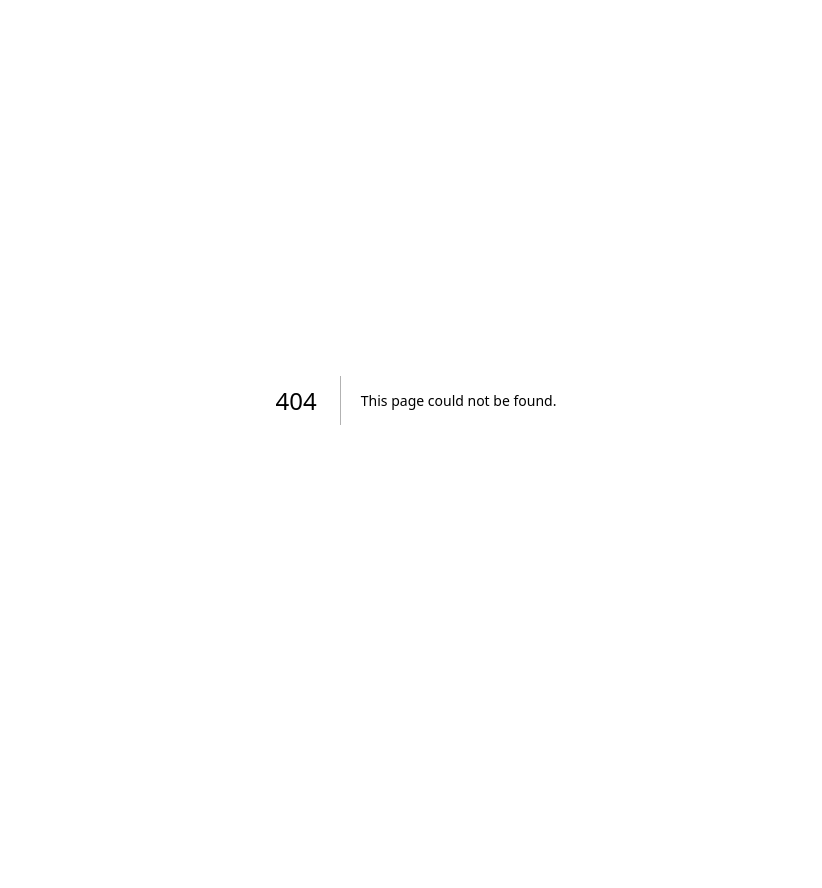
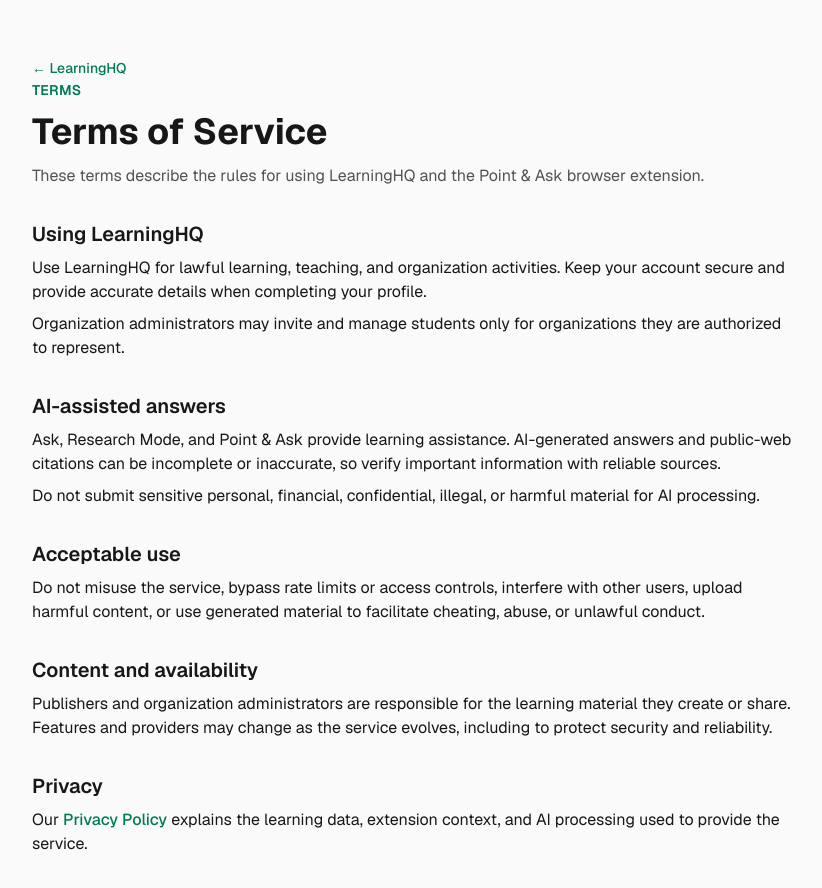
Before and after one commit to Arrnnnaav/StudyOS-Hackathon, a Next.js app: page /terms in a window 1280 px wide. Before the commit this address had no page. Shown: the top 888 px of the page, without its empty margins (224-1046 px from the left). Before the commit the page ends 800 px from the top, so only its background shows below. Built offline with nearby package versions, Linux system fonts and the light colour scheme.

Commit message:
fix: add public terms page

```diff
--- /dev/null
+++ b/src/app/terms/page.tsx
@@ -0,0 +1,48 @@
+import Link from 'next/link'
+
+export const metadata = {
+  title: 'Terms of Service',
+  description: 'The terms for using LearningHQ and Point & Ask.',
+}
+
+export default function TermsPage() {
+  return (
+    <main className="min-h-screen bg-neutral-50 px-6 py-14 text-neutral-900 dark:bg-neutral-950 dark:text-neutral-50">
+      <article className="mx-auto max-w-3xl space-y-8">
+        <Link href="/" className="text-sm font-medium text-emerald-700 hover:underline dark:text-emerald-400">← LearningHQ</Link>
+        <header className="space-y-3">
+          <p className="text-sm font-semibold uppercase tracking-wide text-emerald-700 dark:text-emerald-400">Terms</p>
+          <h1 className="text-4xl font-bold">Terms of Service</h1>
+          <p className="text-neutral-600 dark:text-neutral-300">These terms describe the rules for using LearningHQ and the Point &amp; Ask browser extension.</p>
+        </header>
+
+        <section className="space-y-2">
+          <h2 className="text-xl font-semibold">Using LearningHQ</h2>
+          <p>Use LearningHQ for lawful learning, teaching, and organization activities. Keep your account secure and provide accurate details when completing your profile.</p>
+          <p>Organization administrators may invite and manage students only for organizations they are authorized to represent.</p>
+        </section>
+
+        <section className="space-y-2">
+          <h2 className="text-xl font-semibold">AI-assisted answers</h2>
+          <p>Ask, Research Mode, and Point &amp; Ask provide learning assistance. AI-generated answers and public-web citations can be incomplete or inaccurate, so verify important information with reliable sources.</p>
+          <p>Do not submit sensitive personal, financial, confidential, illegal, or harmful material for AI processing.</p>
+        </section>
+
+        <section className="space-y-2">
+          <h2 className="text-xl font-semibold">Acceptable use</h2>
+          <p>Do not misuse the service, bypass rate limits or access controls, interfere with other users, upload harmful content, or use generated material to facilitate cheating, abuse, or unlawful conduct.</p>
+        </section>
+
+        <section className="space-y-2">
+          <h2 className="text-xl font-semibold">Content and availability</h2>
+          <p>Publishers and organization administrators are responsible for the learning material they create or share. Features and providers may change as the service evolves, including to protect security and reliability.</p>
+        </section>
+
+        <section className="space-y-2">
+          <h2 className="text-xl font-semibold">Privacy</h2>
+          <p>Our <Link href="/privacy" className="font-medium text-emerald-700 hover:underline dark:text-emerald-400">Privacy Policy</Link> explains the learning data, extension context, and AI processing used to provide the service.</p>
+        </section>
+      </article>
+    </main>
+  )
+}
```
Also changed, not shown: 1 other file (tests, documents, lock files or other folders).
